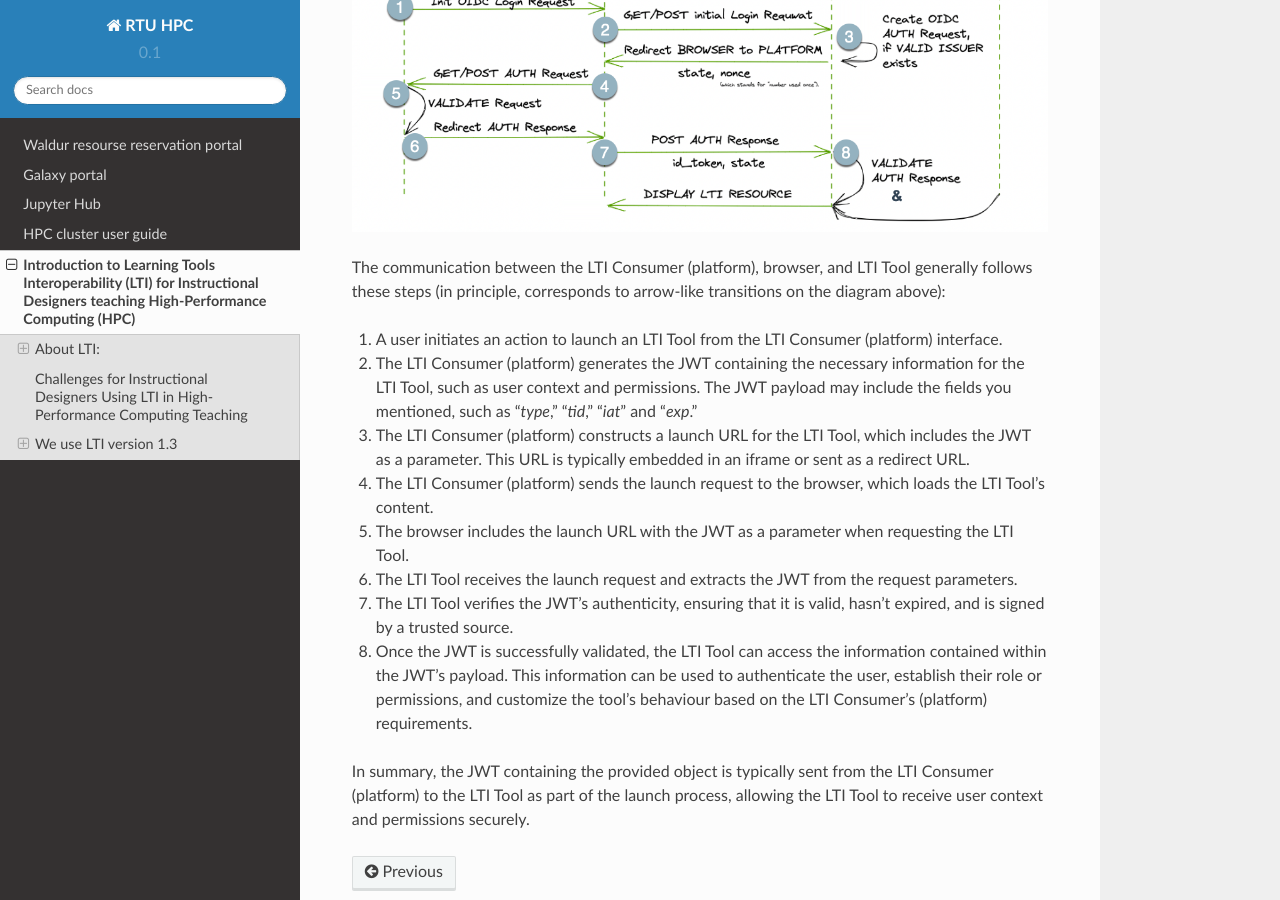
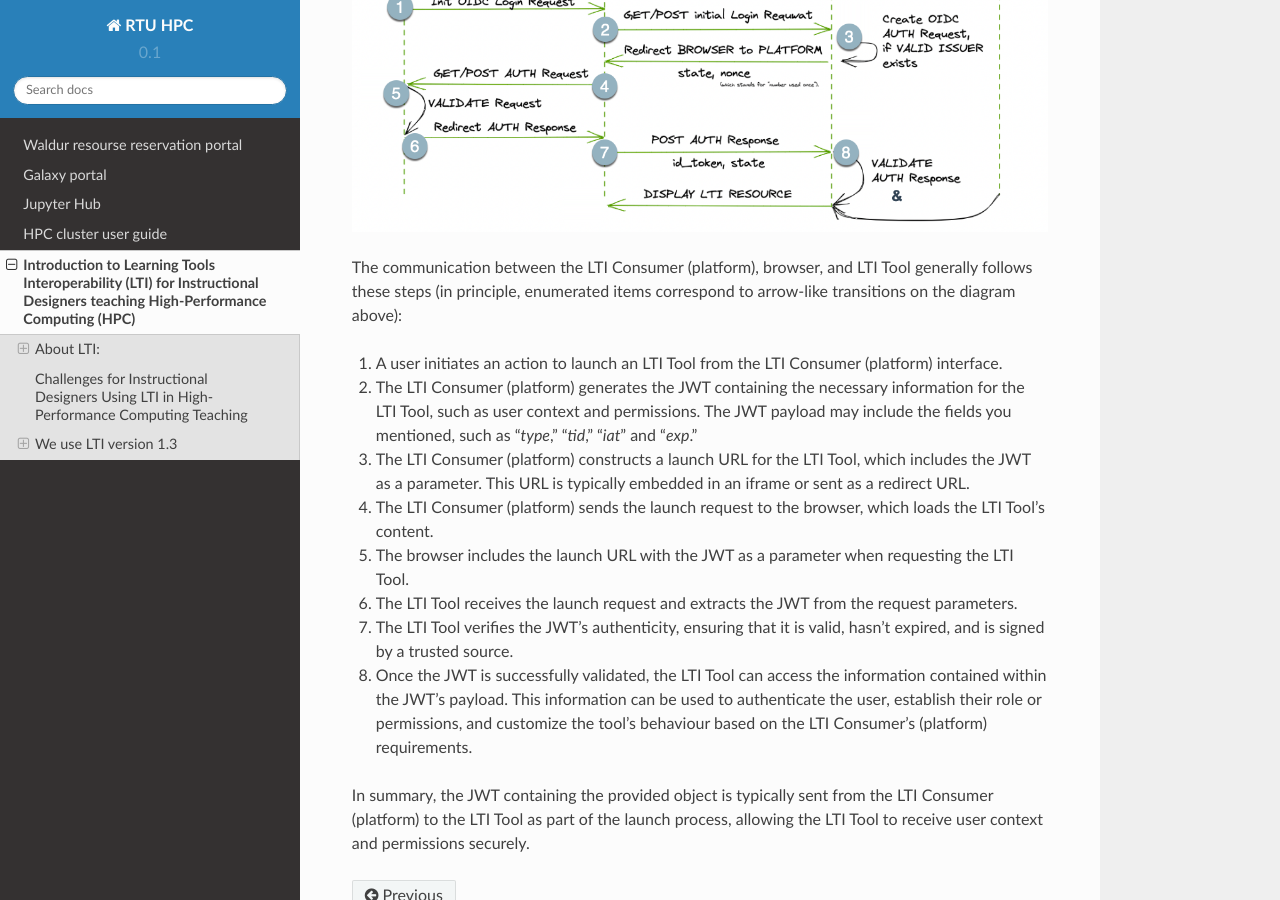
Before and after one commit to rtuhpc/hpc-platform, a Sphinx documentation site: the page built from doc/lti.md, in a window 1280 px wide and 900 px high, scrolled down 5164 px. Built offline with Sphinx 7.4.7 and the Read the Docs theme 2.0.0, drawn with Linux system fonts in a browser that asks for light colours.

Commit message:
Update lti.md

```diff
--- a/doc/lti.md
+++ b/doc/lti.md
@@ -76,7 +76,7 @@ LTI 1.3 improves existing services by allowing new extensions to be layered on t
 
 ![](./images/lti-03.png)
 
-The communication between the LTI Consumer (platform), browser, and LTI Tool generally follows these steps (in principle, corresponds to arrow-like transitions on the diagram above):
+The communication between the LTI Consumer (platform), browser, and LTI Tool generally follows these steps (in principle, enumerated items correspond to arrow-like transitions on the diagram above):
 1. A user initiates an action to launch an LTI Tool from the LTI Consumer (platform) interface.
 2. The LTI Consumer (platform) generates the JWT containing the necessary information for the LTI Tool, such as user context and permissions. The JWT payload may include the fields you mentioned, such as "*type*," "*tid*," "*iat*" and "*exp*."
 3. The LTI Consumer (platform) constructs a launch URL for the LTI Tool, which includes the JWT as a parameter. This URL is typically embedded in an iframe or sent as a redirect URL.
```
